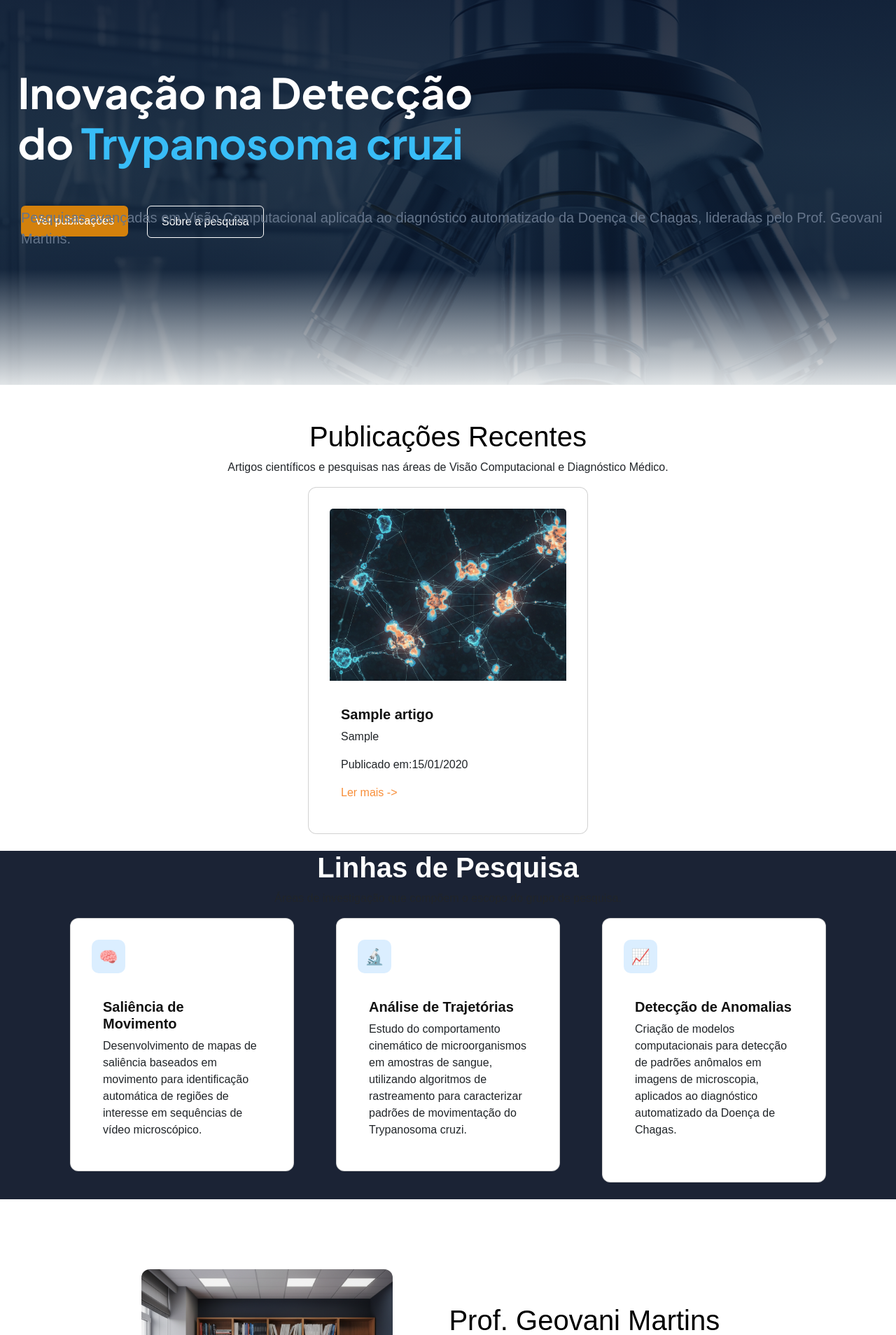
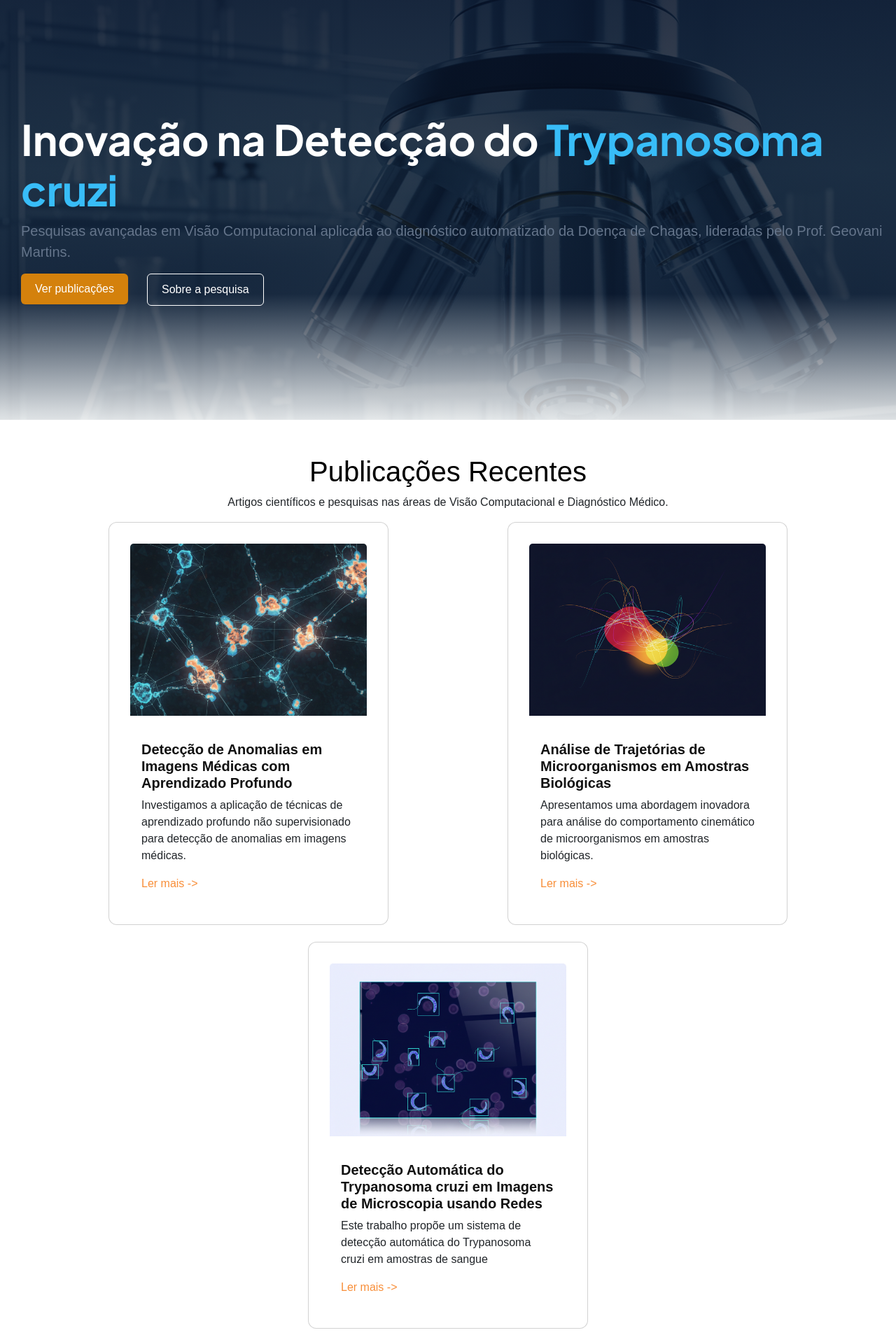
Before and after one commit to kaiqueantos-git/thinklab, a PHP site: page /PI/Index.php in a window 1280 px wide. Shown: the part 64-1972 px from the top of the page at 70% size. Run offline with PHP 8.4, Linux system fonts and the light colour scheme; tables that the repository leaves empty hold one stand-in row (values such as "Sample post").

Commit message:
Revert "junção"
This reverts commit 2413cea902688a70a6bb56c5cd42508da3489de9.

```diff
--- a/PI/Estilo.css
+++ b/PI/Estilo.css
@@ -52,7 +52,7 @@ body {
             rgba(255, 255, 255, 0.85) 100%
         ),
         url("Imgs/HomeMicroscopio.png");
-    height: 550px;
+    height: 600px;
     padding-left: 30px;
     padding-right: 10px;
 }
@@ -73,48 +73,26 @@ body {
     text-align: left;
 } */
 
-
-.apres1 {
-    position: absolute;
-    top: 20%;
-    right: 45%;
-    left: 2%;
+.apres {
     font-size: 60px;
     font-weight: bold;
     font-family: "Plus Jakarta Sans", sans-serif;
     color: white;
 }
-.apres{
-    font-size: 60px;
-    font-weight: bold;
-    font-family: "Plus Jakarta Sans", sans-serif;
-    color: white;
-}
+
 .destaque {
     color: #38bdf8;
 }
 
 .subtitle {
-    position: absolute;
-    top: 45%;
-
     font-weight: normal;
     font-size: 20px;
     color: #65758b;
 }
 
-.btnInicio {
-     margin-top: 50%;
+.btn {
+
     color: rgb(255, 255, 255);
-    border: none;
-    padding: 10px 20px;
-    font-size: 16px;
-    cursor: pointer;
-        border-radius: 6px;
-
-}
-.btn{
-   color: rgb(255, 255, 255);
     border: none;
     padding: 10px 20px;
     font-size: 16px;
@@ -279,168 +257,3 @@ body {
     color: #000000;
     text-decoration: none;
 }
-
-#detalhes-artigo {
-    width: 80%;
-    margin: 60px auto;
-    padding: 40px;
-    background-color: #ffffff;
-    border-radius: 12px;
-    box-shadow: 0 4px 15px #d5d5d5;
-}
-
-#titulo-artigo {
-    color: #1b2335;
-    font-size: 35px;
-    font-weight: bold;
-    margin-bottom: 30px;
-}
-
-#resumo-artigo {
-    color: #111111;
-    font-size: 18px;
-    line-height: 1.6;
-}
-
-#data-artigo {
-    color: #65758b;
-    font-size: 16px;
-    margin-top: 25px;
-}
-
-#doi-artigo {
-    color: #65758b;
-    font-size: 16px;
-}
-
-#link-artigo {
-    color: #f88e38;
-    text-decoration: none;
-}
-
-#voltar-artigo {
-    display: inline-block;
-    margin-top: 25px;
-    padding: 10px 20px;
-    background-color: #d4810c;
-    color: #ffffff;
-    text-decoration: none;
-    border-radius: 5px;
-}
-
-#img-artigo {
-    width: 180px;
-    height: 180px;
-    object-fit: cover;
-    border-radius: 12px;
-}
-
-@import url('https://fonts.googleapis.com/css2?family=Plus+Jakarta+Sans:ital,wght@0,200..800;1,200..800&display=swap');
-
-
-
-.navbar {
-    background: #0f1729 !important;
-}
-
-.orange {
-    color: #f97015 !important;
-}
-
-.navbar-brand {
-    font-family: 'Franklin Gothic Medium', 'Arial Narrow', Arial, sans-serif;
-    font-size: 25px;
-}
-
-.nav-item {
-    width: 150px;
-    text-align: center;
-}
-
-.nav-item a:hover {
-    background: rgba(222, 226, 230, 0.345);
-    color: white;
-    border-radius: 5px;
-    width: 100%;
-}
-
-.perfil a {
-    font-size: 22px;
-    color: #d1d5db;
-}
-
-.title {
-    margin-top: 5%;
-    font-family: "Plus Jakarta Sans", sans-serif;
-    font-weight: bolder;
-}
-
-.subtitle {
-    font-weight: normal;
-    font-size: 20px;
-    color: #65758b;
-}
-
-.pesquisa {
-    position: relative;
-}
-
-.pesquisa i {
-    position: absolute;
-    top: 50%;
-    transform: translateY(-50%);
-    left: 2%;
-    pointer-events: none;
-    color: #6c757d;
-
-}
-
-.pesquisa input {
-    width: 100%;
-    padding: 10px 40px;
-}
-
-.pesquisa input,
-.filtro-btn {
-    border: 1px solid #dee2e6;
-    border-radius: 5px;
-    box-shadow: 0 0 0 1px #f1f5f9;
-}
-
-.pesquisa input::placeholder {
-    color: #6c757d;
-}
-
-.pesquisa input:focus {
-    outline: none;
-    border-color: #86b7fe;
-    box-shadow: 0 0 0 3px rgba(13, 110, 253, 0.15);
-}
-
-.btn-group {
-    width: 100%;
-    border: 1px solid red;
-}
-
-.filtro-btn {
-    width: 100%;
-    padding: 10px;
-    background: white;
-    color: #6c757d;
-}
-
-.dropdown-menu {
-    width: 100%;
-}
-
-@media (max-width: 991.98px) {
-
-    .navbar-nav {
-        align-items: flex-start;
-    }
-
-    .navbar-nav .nav-link {
-        text-align: left;
-    }
-
-}
--- a/PI/Index.php
+++ b/PI/Index.php
@@ -1,13 +1,7 @@
-<?php
-$mysql = new mysqli("localhost", "root", "", "ScholarBase", "3306");
-
-$rs = $mysql->query("SELECT * FROM artigo ORDER BY data_publicacao DESC LIMIT 3");
-?>
 <!DOCTYPE html>
 <html lang="pt-br">
 
 <head>
-
     <meta charset="UTF-8">
     <meta name="viewport" content="width=device-width, initial-scale=1.0">
     <title>Página Principal</title>
@@ -28,13 +22,13 @@ $rs = $mysql->query("SELECT * FROM artigo ORDER BY data_publicacao DESC LIMIT 3"
             <div class="collapse navbar-collapse" id="navbarNav">
                 <ul class="navbar-nav mx-auto">
                     <li class="nav-item ">
-                        <a class="nav-link active" aria-current="page" href="Index.php">Home</a>
+                        <a class="nav-link active" aria-current="page" href="#">Home</a>
                     </li>
                     <li class="nav-item">
-                        <a class="nav-link " href="artigo.php">Artigos</a>
+                        <a class="nav-link " href="#">Artigos</a>
                     </li>
                     <li class="nav-item">
-                        <a class="nav-link" href="sobreNos.php">Sobre nós</a>
+                        <a class="nav-link" href="#">Sobre nós</a>
                     </li>
                     <li class="nav-item">
                         <a class="nav-link" href="#">Contato</a>
@@ -57,18 +51,19 @@ $rs = $mysql->query("SELECT * FROM artigo ORDER BY data_publicacao DESC LIMIT 3"
         <!-- <div class="Inicio">
             <img src="Imgs\HomeMicroscopio.png" alt="Home">
         </div> -->
-         <div class="texto d-flex flex-column justify-content-center">
-            <h1 class="apres1">Inovação na Detecção do <span class="destaque">Trypanosoma cruzi</span></h1>
+        <div class="texto d-flex flex-column justify-content-center">
+            <h1 class="apres">Inovação na Detecção do <span class="destaque">Trypanosoma cruzi</span></h1>
             <p class="subtitle">Pesquisas avançadas em Visão Computacional aplicada ao diagnóstico automatizado da Doença de Chagas, lideradas pelo Prof. Geovani Martins.</p>
             <div class="row grupo-btn">
                 <div class="col pe-0">
-                    <button href="publicacoes.php" id="btn1H" class="btnInicio" type="button" class="btn btn-primary"><a class="link1" href="artigos.php">Ver publicações</a></button>
+                    <button href="publicacoes.php" id="btn1H" type="button" class="btn btn-primary"><a class="link1" href="publicacoes.php">Ver publicações</a></button>
                 </div>
                 <div class="col">
-                    <button id="btn2H" class="btnInicio"type="button" class="btn btn-primary"><a class="link1" href="sobreNos.php">Sobre a pesquisa</a></button>
+                    <button id="btn2H" type="button" class="btn btn-primary"><a class="link1" href="sobreNos.php">Sobre a pesquisa</a></button>
                 </div>
             </div>
         </div>
+
 
     </div>
 
@@ -76,26 +71,47 @@ $rs = $mysql->query("SELECT * FROM artigo ORDER BY data_publicacao DESC LIMIT 3"
         <h1 id="PR">Publicações Recentes</h1>
         <p>Artigos científicos e pesquisas nas áreas de Visão Computacional e Diagnóstico Médico.</p>
         <div class="container">
-
-                <div class="row">
-                    <?php while ($artigo = $rs->fetch_assoc()) { ?>
+            <div class="row">
                 <div class="col">
 
                     <div class="card" style="width: 25rem;">
                         <img src="Imgs\home1.png" class="card-img-top" alt="...">
                         <div class="card-body">
-                            <h5 class="card-title"><?php echo $artigo['titulo']; ?></h5>
-                            <p class="card-text"><?php echo $artigo['resumo']; ?></p>
-                           <p class="card-text"> Publicado em:<?php echo date("d/m/Y", strtotime($artigo['data_publicacao'])); ?></p>
-                            <a href="detalheArtigo.php?id=<?php echo $artigo['id']; ?>" class="linkhome">Ler mais -></a>
+                            <h5 class="card-title">Detecção de Anomalias em Imagens Médicas com Aprendizado Profundo </h5>
+                            <p class="card-text">Investigamos a aplicação de técnicas de aprendizado profundo não supervisionado para detecção de anomalias em imagens médicas.</p>
+                            <a href="#" class="linkhome">Ler mais -></a>
                         </div>
                     </div>
 
+                </div>
+                <div class="col">
+
+                    <div class="card" style="width: 25rem;">
+                        <img src="Imgs\home2.png" class="card-img-top" alt="...">
+                        <div class="card-body">
+                            <h5 class="card-title">Análise de Trajetórias de Microorganismos em Amostras Biológicas </h5>
+                            <p class="card-text">Apresentamos uma abordagem inovadora para análise do comportamento cinemático de microorganismos em amostras biológicas.</p>
+                            <a href="#" class="linkhome">Ler mais -></a>
+                        </div>
+                    </div>
+
+                </div>
+                <div class="col">
+
+                    <div class="card" style="width: 25rem;">
+                        <img src="Imgs\home3.png" class="card-img-top" alt="...">
+                        <div class="card-body">
+                            <h5 class="card-title">Detecção Automática do Trypanosoma cruzi em Imagens de Microscopia usando Redes</h5>
+                            <p class="card-text">Este trabalho propõe um sistema de detecção automática do Trypanosoma cruzi em amostras de sangue </p>
+                            <a href="#" class="linkhome">Ler mais -></a>
+                        </div>
+                    </div>
+
+                </div>
             </div>
-            <?php } ?>
         </div>
     </div>
-</div>
+
 
     <div class="linhasPesq">
         <h1 id="formacaoh">Linhas de Pesquisa</h1>
```
Also changed, not shown: PI/artigo.php (deleted, +0 -80 lines), PI/detalheArtigo.php (deleted, +0 -95 lines), PI/sobreNos.php (+9 -17 lines), PI/lupa.svg (deleted).
